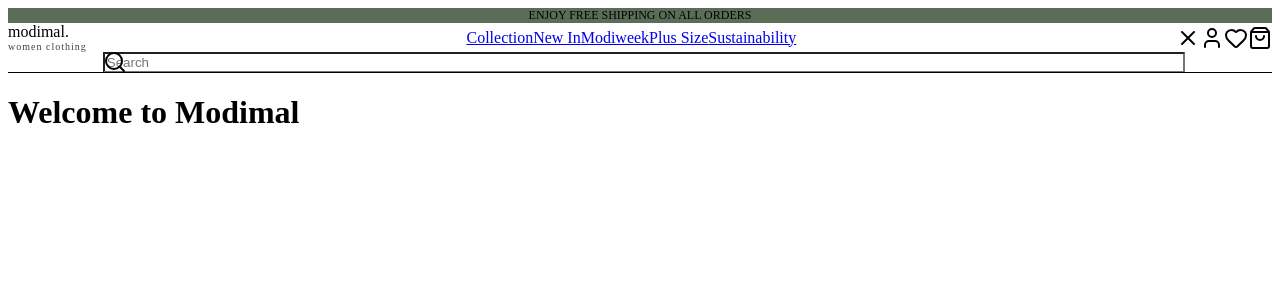
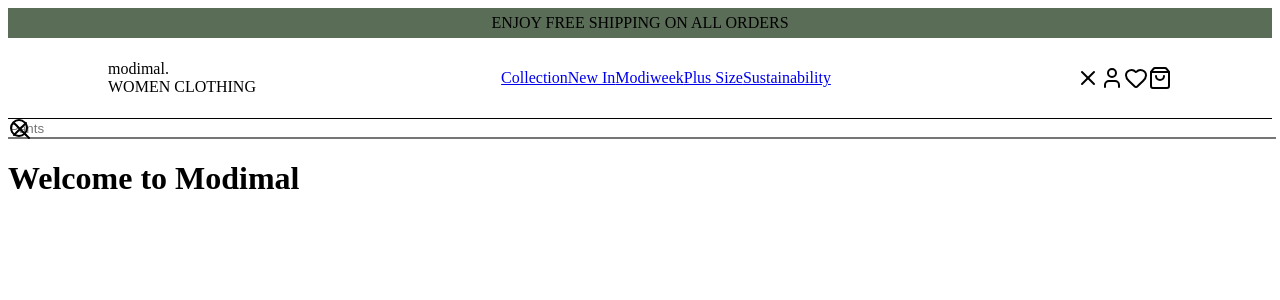
Before and after one commit to makauj/akoma_apparel, a React (Vite) app in the folder client/: page / in a window 1280 px wide. Shown: the top 300 px of the page. Built offline with nearby package versions, Linux system fonts and the light colour scheme.

Commit message:
Header refactor

```diff
--- a/client/src/components/Header.tsx
+++ b/client/src/components/Header.tsx
@@ -2,47 +2,68 @@ import { Search, User, Heart, ShoppingBag, X } from 'lucide-react';
 
 export default function Header() {
   return (
-    <header className="w-full">
+    <header className="w-full bg-white">
       {/* Top Green Banner */}
-      <div className="w-full bg-[#5A6D57] h-5 flex items-center justify-center text-white text-[12px] font-semibold tracking-wider uppercase leading-[leading-16px]">
+      <div className="w-full bg-[#5A6D57] h-[30px] flex items-center justify-center">
+        <span className="text-white text-xs font-medium tracking-wider uppercase">
           Enjoy Free Shipping On All Orders
+        </span>
       </div>
 
-      {/* Main Header Bar */}
-      <div className="w-full bg-white flex items-center justify-between px-8 py-4">
-        {/* Logo Section */}
-        <div className="flex flex-col items-start">
-          <span className="font-bold text-lg tracking-wide text-gray-800">modimal<span className="text-sm">.</span></span>
-          <span className="text-[10px] text-[#404040] tracking-[0.1em]">women clothing</span>
+      {/* Header Main Content */}
+      <div className="w-full flex justify-center bg-white">
+        <div className="w-full max-w-[1440px] px-[100px] h-[80px] flex items-center justify-between">
+          {/* Logo */}
+          <div className="flex flex-col">
+            <div className="font-bold text-xl text-gray-800 tracking-wide">
+              modimal<span className="text-lg">.</span>
+            </div>
+            <div className="text-xs text-gray-500 uppercase tracking-wider">
+              women clothing
+            </div>
           </div>
 
-        {/* Navigation Links */}
-        <nav className="flex gap-8 text-sm text-[#404040]">
-          <a href="#" className="hover:underline">Collection</a>
-          <a href="#" className="hover:underline">New In</a>
-          <a href="#" className="hover:underline">Modiweek</a>
-          <a href="#" className="hover:underline">Plus Size</a>
-          <a href="#" className="hover:underline">Sustainability</a>
+          {/* Navigation Menu */}
+          <nav className="flex items-center space-x-12">
+            <a href="#" className="text-gray-700 text-sm hover:text-gray-900 transition-colors">
+              Collection
+            </a>
+            <a href="#" className="text-gray-700 text-sm hover:text-gray-900 transition-colors">
+              New In
+            </a>
+            <a href="#" className="text-gray-700 text-sm hover:text-gray-900 transition-colors">
+              Modiweek
+            </a>
+            <a href="#" className="text-gray-700 text-sm hover:text-gray-900 transition-colors">
+              Plus Size
+            </a>
+            <a href="#" className="text-gray-700 text-sm hover:text-gray-900 transition-colors">
+              Sustainability
+            </a>
           </nav>
 
           {/* Icons */}
-        <div className="flex gap-6 items-center">
-          <X className="w-5 h-5 text-gray-700 cursor-pointer" />
-          <User className="w-5 h-5 text-gray-700 cursor-pointer" />
-          <Heart className="w-5 h-5 text-gray-700 cursor-pointer" />
-          <ShoppingBag className="w-5 h-5 text-gray-700 cursor-pointer" />
+          <div className="flex items-center gap-6">
+            <X className="w-6 h-6 text-gray-700 cursor-pointer hover:text-gray-900 transition-colors" />
+            <User className="w-6 h-6 text-gray-700 cursor-pointer hover:text-gray-900 transition-colors" />
+            <Heart className="w-6 h-6 text-gray-700 cursor-pointer hover:text-gray-900 transition-colors" />
+            <ShoppingBag className="w-6 h-6 text-gray-700 cursor-pointer hover:text-gray-900 transition-colors" />
+          </div>
         </div>
       </div>
 
       {/* Search Bar */}
-      <div className="w-full flex justify-center bg-white py-6 border-b">
-        <div className="w-[85%] max-w-[1224px] relative">
-          <Search className="absolute left-4 top-1/2 transform -translate-y-1/2 text-gray-400" />
+      <div className="w-full flex justify-center bg-gray-50 py-4 border-t border-gray-200">
+        <div className="w-full max-w-[1440px] px-6">
+          <div className="max-w-2xl mx-auto relative">
+            <Search className="absolute left-4 top-1/2 transform -translate-y-1/2 text-gray-400 w-5 h-5" />
             <input
               type="text"
-            placeholder="Search"
-            className="w-full pl-12 pr-4 py-3 border-b border-gray-300 text-gray-700 placeholder-gray-400 text-base focus:outline-none"
+              placeholder="Pants"
+              className="w-full pl-12 pr-4 py-3 bg-white border-0 border-b-2 border-gray-300 text-gray-700 placeholder-gray-400 text-base focus:outline-none focus:border-gray-500 transition-colors"
             />
+            <X className="absolute right-4 top-1/2 transform -translate-y-1/2 text-gray-400 w-5 h-5 cursor-pointer" />
+          </div>
         </div>
       </div>
     </header>
```
Also changed, not shown: 1 other file (tests, documents, lock files or other folders). Lines whose indentation alone changed are shown as unchanged.
